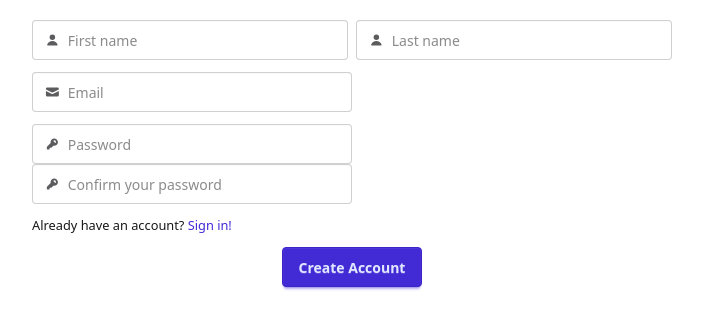
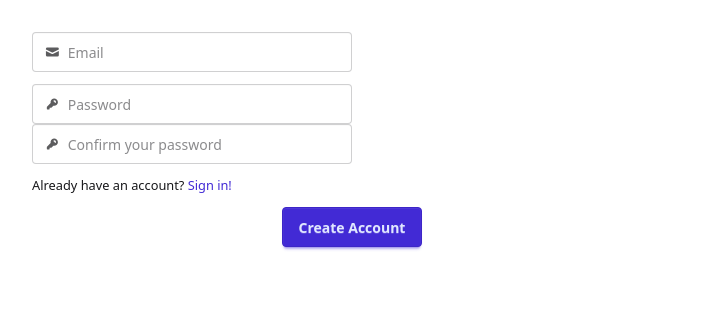
Before and after one commit to AnkitaMalani/Event_Scheduler, a React (Vite) app: page /signup in a window 1280 px wide. Shown: the top 328 px of the page, without its empty margins (288-991 px from the left). Built offline with nearby package versions, Linux system fonts and the light colour scheme.

Commit message:
minor changes working

```diff
--- a/src/pages/SignIn.jsx
+++ b/src/pages/SignIn.jsx
@@ -43,19 +43,17 @@ const SignIn = () => {
     }
   };
 
-    if (signedIn) return <Navigate to="/events" />;
+  if (signedIn) return <Navigate to="/" />;
   return (
     <form
       className="my-5 md:w-1/2 mx-auto flex flex-col gap-3"
-            onSubmit={handleSubmit}
-        >
+      onSubmit={handleSubmit}>
       <label className="input input-bordered flex items-center gap-2">
         <svg
           xmlns="http://www.w3.org/2000/svg"
           viewBox="0 0 16 16"
           fill="currentColor"
-                    className="h-4 w-4 opacity-70"
-                >
+          className="h-4 w-4 opacity-70">
           <path d="M2.5 3A1.5 1.5 0 0 0 1 4.5v.793c.026.009.051.02.076.032L7.674 8.51c.206.1.446.1.652 0l6.598-3.185A.755.755 0 0 1 15 5.293V4.5A1.5 1.5 0 0 0 13.5 3h-11Z" />
           <path d="M15 6.954 8.978 9.86a2.25 2.25 0 0 1-1.956 0L1 6.954V11.5A1.5 1.5 0 0 0 2.5 13h11a1.5 1.5 0 0 0 1.5-1.5V6.954Z" />
         </svg>
@@ -73,8 +71,7 @@ const SignIn = () => {
           xmlns="http://www.w3.org/2000/svg"
           viewBox="0 0 16 16"
           fill="currentColor"
-                    className="h-4 w-4 opacity-70"
-                >
+          className="h-4 w-4 opacity-70">
           <path
             fillRule="evenodd"
             d="M14 6a4 4 0 0 1-4.899 3.899l-1.955 1.955a.5.5 0 0 1-.353.146H5v1.5a.5.5 0 0 1-.5.5h-2a.5.5 0 0 1-.5-.5v-2.293a.5.5 0 0 1 .146-.353l3.955-3.955A4 4 0 1 1 14 6Zm-4-2a.75.75 0 0 0 0 1.5.5.5 0 0 1 .5.5.75.75 0 0 0 1.5 0 2 2 0 0 0-2-2Z"
--- a/src/pages/SignUp.jsx
+++ b/src/pages/SignUp.jsx
@@ -4,10 +4,10 @@ import { Link, Navigate } from "react-router";
 import { signUp } from "../data/auth";
 
 const SignUp = () => {
-    const [{ firstName, lastName, email, password, confirmPassword }, setForm] =
-        useState({
-            firstName: "",
-            lastName: "",
+  // const [{ firstName, lastName, email, password, confirmPassword }, setForm] =
+  const [{ email, password, confirmPassword }, setForm] = useState({
+    // firstName: "",
+    // lastName: "",
     email: "",
     password: "",
     confirmPassword: "",
@@ -26,8 +26,8 @@ const SignUp = () => {
       e.preventDefault();
 
       if (
-                !firstName ||
-                !lastName ||
+        // !firstName ||
+        // !lastName ||
         !email ||
         !password ||
         !confirmPassword
@@ -40,7 +40,8 @@ const SignUp = () => {
       setLoading(true);
 
       // Calling signup function imported from auth.js
-            await signUp({ firstName, lastName, email, password });
+      // await signUp({ firstName, lastName, email, password });
+      await signUp({ email, password });
 
       // Switch boolean after successful signup
       setRedirect(true);
@@ -55,23 +56,21 @@ const SignUp = () => {
 
   // Redirect the user to the sign in page if everything goes alright
 
-    if (redirect) return <Navigate to="/auth/login" />;
+  if (redirect) return <Navigate to="/signin" />;
 
   // Render form for signing up
 
   return (
     <form
       className="my-5 md:w-1/2 mx-auto flex flex-col gap-3"
-            onSubmit={handleSubmit}
-        >
+      onSubmit={handleSubmit}>
       <div className="flex justify-between gap-2">
-                <label className="grow input input-bordered flex items-center gap-2">
+        {/* <label className="grow input input-bordered flex items-center gap-2">
           <svg
             xmlns="http://www.w3.org/2000/svg"
             viewBox="0 0 16 16"
             fill="currentColor"
-                        className="h-4 w-4 opacity-70"
-                    >
+            className="h-4 w-4 opacity-70">
             <path d="M8 8a3 3 0 1 0 0-6 3 3 0 0 0 0 6ZM12.735 14c.618 0 1.093-.561.872-1.139a6.002 6.002 0 0 0-11.215 0c-.22.578.254 1.139.872 1.139h9.47Z" />
           </svg>
           <input
@@ -81,14 +80,13 @@ const SignUp = () => {
             className="grow"
             placeholder="First name"
           />
-                </label>
-                <label className="grow input input-bordered flex items-center gap-2">
+        </label> */}
+        {/* <label className="grow input input-bordered flex items-center gap-2">
           <svg
             xmlns="http://www.w3.org/2000/svg"
             viewBox="0 0 16 16"
             fill="currentColor"
-                        className="h-4 w-4 opacity-70"
-                    >
+            className="h-4 w-4 opacity-70">
             <path d="M8 8a3 3 0 1 0 0-6 3 3 0 0 0 0 6ZM12.735 14c.618 0 1.093-.561.872-1.139a6.002 6.002 0 0 0-11.215 0c-.22.578.254 1.139.872 1.139h9.47Z" />
           </svg>
           <input
@@ -98,15 +96,14 @@ const SignUp = () => {
             className="grow"
             placeholder="Last name"
           />
-                </label>
+        </label> */}
       </div>
       <label className="grow input input-bordered flex items-center gap-2">
         <svg
           xmlns="http://www.w3.org/2000/svg"
           viewBox="0 0 16 16"
           fill="currentColor"
-                    className="h-4 w-4 opacity-70"
-                >
+          className="h-4 w-4 opacity-70">
           <path d="M2.5 3A1.5 1.5 0 0 0 1 4.5v.793c.026.009.051.02.076.032L7.674 8.51c.206.1.446.1.652 0l6.598-3.185A.755.755 0 0 1 15 5.293V4.5A1.5 1.5 0 0 0 13.5 3h-11Z" />
           <path d="M15 6.954 8.978 9.86a2.25 2.25 0 0 1-1.956 0L1 6.954V11.5A1.5 1.5 0 0 0 2.5 13h11a1.5 1.5 0 0 0 1.5-1.5V6.954Z" />
         </svg>
@@ -124,8 +121,7 @@ const SignUp = () => {
             xmlns="http://www.w3.org/2000/svg"
             viewBox="0 0 16 16"
             fill="currentColor"
-                        className="h-4 w-4 opacity-70"
-                    >
+            className="h-4 w-4 opacity-70">
             <path
               fillRule="evenodd"
               d="M14 6a4 4 0 0 1-4.899 3.899l-1.955 1.955a.5.5 0 0 1-.353.146H5v1.5a.5.5 0 0 1-.5.5h-2a.5.5 0 0 1-.5-.5v-2.293a.5.5 0 0 1 .146-.353l3.955-3.955A4 4 0 1 1 14 6Zm-4-2a.75.75 0 0 0 0 1.5.5.5 0 0 1 .5.5.75.75 0 0 0 1.5 0 2 2 0 0 0-2-2Z"
@@ -146,8 +142,7 @@ const SignUp = () => {
             xmlns="http://www.w3.org/2000/svg"
             viewBox="0 0 16 16"
             fill="currentColor"
-                        className="h-4 w-4 opacity-70"
-                    >
+            className="h-4 w-4 opacity-70">
             <path
               fillRule="evenodd"
               d="M14 6a4 4 0 0 1-4.899 3.899l-1.955 1.955a.5.5 0 0 1-.353.146H5v1.5a.5.5 0 0 1-.5.5h-2a.5.5 0 0 1-.5-.5v-2.293a.5.5 0 0 1 .146-.353l3.955-3.955A4 4 0 1 1 14 6Zm-4-2a.75.75 0 0 0 0 1.5.5.5 0 0 1 .5.5.75.75 0 0 0 1.5 0 2 2 0 0 0-2-2Z"
```
Lines whose indentation alone changed are shown as unchanged.
